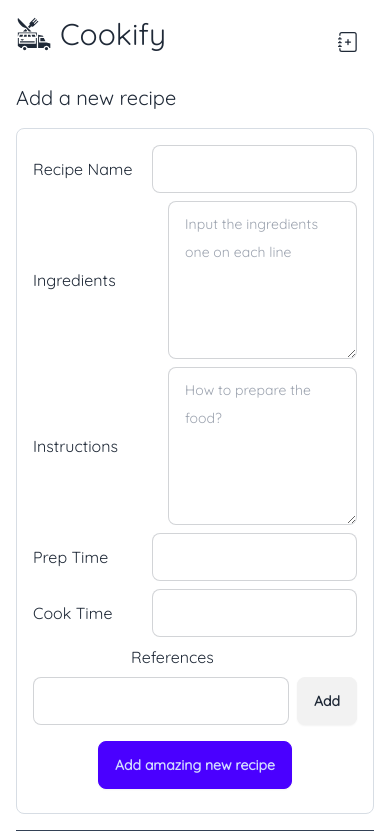
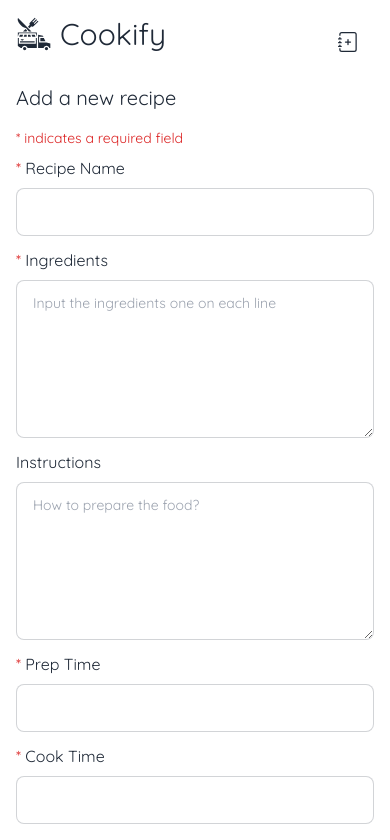
Before and after one commit to mayagizmo/cookify, a React (Vite) app: page /add-recipe in a window 390 px wide. Shown: the top 840 px of the page. Built offline with nearby package versions, Linux system fonts and the light colour scheme; a web font is replaced by a local one.

Commit message:
Fix UI for mobile and add information for required fields

```diff
--- a/src/AddRecipePage/AddRecipePage.tsx
+++ b/src/AddRecipePage/AddRecipePage.tsx
@@ -103,13 +103,12 @@ export function AddRecipePage() {
   }
 
   return (
-    <form
-      onSubmit={handleAddRecipe}
-      className="border rounded-lg border-neutral-content p-4"
-    >
-      <div className="flex items-center gap-2 mb-2">
+    <>
+      <p className="mb-2 text-sm text-red-600">* indicates a required field</p>
+      <form onSubmit={handleAddRecipe}>
+        <div className="flex flex-col md:items-center md:flex-row gap-2 mb-3">
           <label htmlFor={recipeTitleId} className="w-32">
-          Recipe Name
+            <span className="text-red-600">*</span> Recipe Name
           </label>
 
           <input
@@ -122,9 +121,9 @@ export function AddRecipePage() {
             required
           />
         </div>
-      <div className="flex items-center gap-2 mb-2">
+        <div className="flex flex-col md:items-center md:flex-row gap-2 mb-3">
           <label htmlFor={ingredientsId} className="w-32">
-          Ingredients
+            <span className="text-red-600">*</span> Ingredients
           </label>
           <textarea
             className="textarea textarea-bordered flex-grow"
@@ -138,7 +137,7 @@ export function AddRecipePage() {
             required
           />
         </div>
-      <div className="flex items-center gap-2 mb-2">
+        <div className="flex flex-col md:items-center md:flex-row gap-2 mb-3">
           <label htmlFor={instructionsId} className="w-32">
             Instructions
           </label>
@@ -151,12 +150,11 @@ export function AddRecipePage() {
             value={instructions}
             rows={5}
             onChange={(e) => setInstructions(e.target.value)}
-          required
           />
         </div>
-      <div className="flex items-center gap-2 mb-2">
+        <div className="flex flex-col md:items-center md:flex-row gap-2 mb-3">
           <label htmlFor={prepTimeId} className="w-32">
-          Prep Time
+            <span className="text-red-600">*</span> Prep Time
           </label>
           <input
             className="input input-bordered flex-grow"
@@ -169,9 +167,9 @@ export function AddRecipePage() {
             min={0}
           />
         </div>
-      <div className="flex items-center gap-2 mb-2">
+        <div className="flex flex-col md:items-center md:flex-row gap-2 mb-3">
           <label htmlFor={cookTimeId} className="w-32">
-          Cook Time
+            <span className="text-red-600">*</span> Cook Time
           </label>
           <input
             className="input input-bordered flex-grow"
@@ -184,11 +182,11 @@ export function AddRecipePage() {
             min={0}
           />
         </div>
-      <div className="flex flex-col md:flex-row items-center gap-2 mb-2">
+        <div className="flex flex-col md:flex-row md:items-center gap-2 mb-2">
           <label htmlFor={newSourceId} className="w-32">
             References
           </label>
-        <aside className="w-full flex gap-2">
+          <aside className="flex gap-2 flex-grow">
             <input
               className="input input-bordered flex-grow"
               name="source"
@@ -254,6 +252,7 @@ export function AddRecipePage() {
           </div>
         )}
       </form>
+    </>
   );
 }
 
```
Lines whose indentation alone changed are shown as unchanged.
